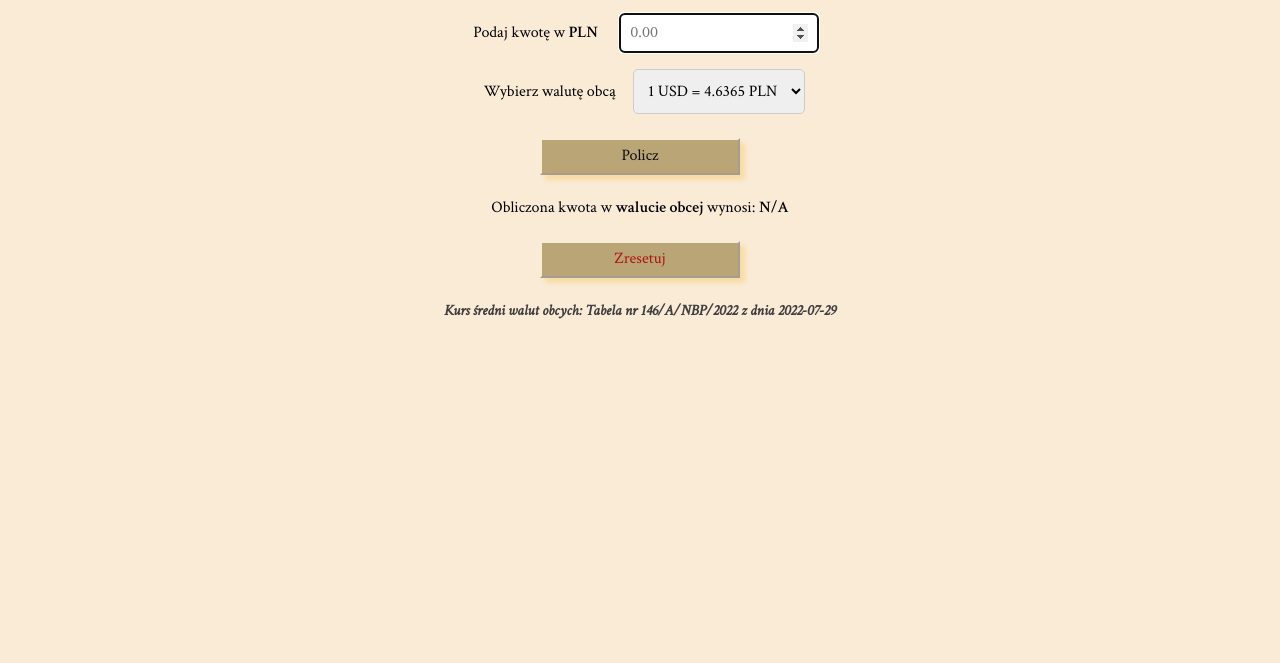
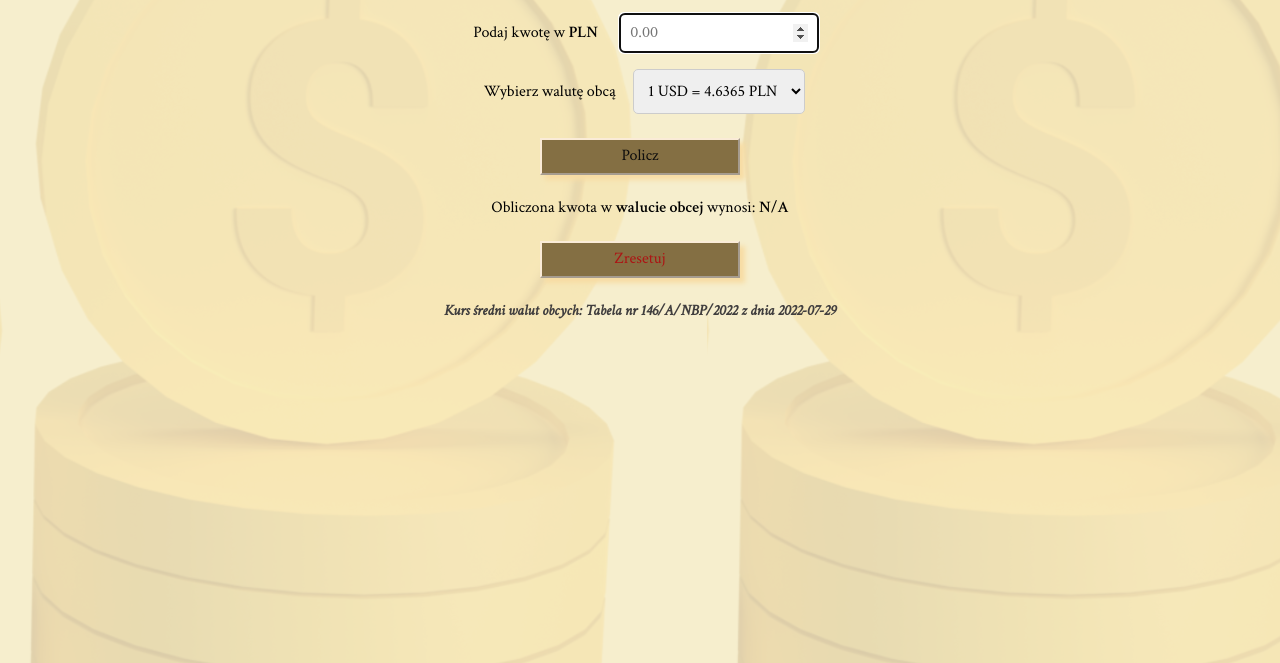
Before and after one commit to nadia-shivachi/online_currency_exchange, a plain HTML site: page index.html in a window 1280 px wide. Shown: the part 137-800 px from the top of the page. Drawn offline with nearby package versions, Linux system fonts and the light colour scheme.

Commit message:
background image added. buttons styles changed

```diff
--- a/css/form.css
+++ b/css/form.css
@@ -23,7 +23,7 @@
     margin: 8px;
     border-color: antiquewhite;
     box-shadow: 5px 5px 5px 0px #F7DCA3;
-    background-color: #baa577;
+    background-color: #846f43;
     color: rgb(173, 20, 20);
 }
 
@@ -40,12 +40,12 @@
     margin: 8px;
     border-color: antiquewhite;
     box-shadow: 5px 5px 5px 0px #F7DCA3;
-    background-color: #baa577;
+    background-color: #846f43;
     color: rgb(14, 13, 13);
 }
 
 .form__submitButton:hover {
-    background-color: #836b36;
+    background-color: #e0b14c;
     width: 210px;
     color: rgb(39, 34, 34);
 }
--- a/css/style.css
+++ b/css/style.css
@@ -13,6 +13,8 @@ body {
     width: 1000px;
     margin: 0 auto;
     padding: 10px 20px;
-    background-color: antiquewhite;
     font-family: 'Crimson Text', serif;
+    background-image: url("../images/currency_background_usd.png");
+    background-size: auto 1000px;
+    background-attachment: fixed;
 }
```
Also changed, not shown: images/currency_background_usd.png (added).
